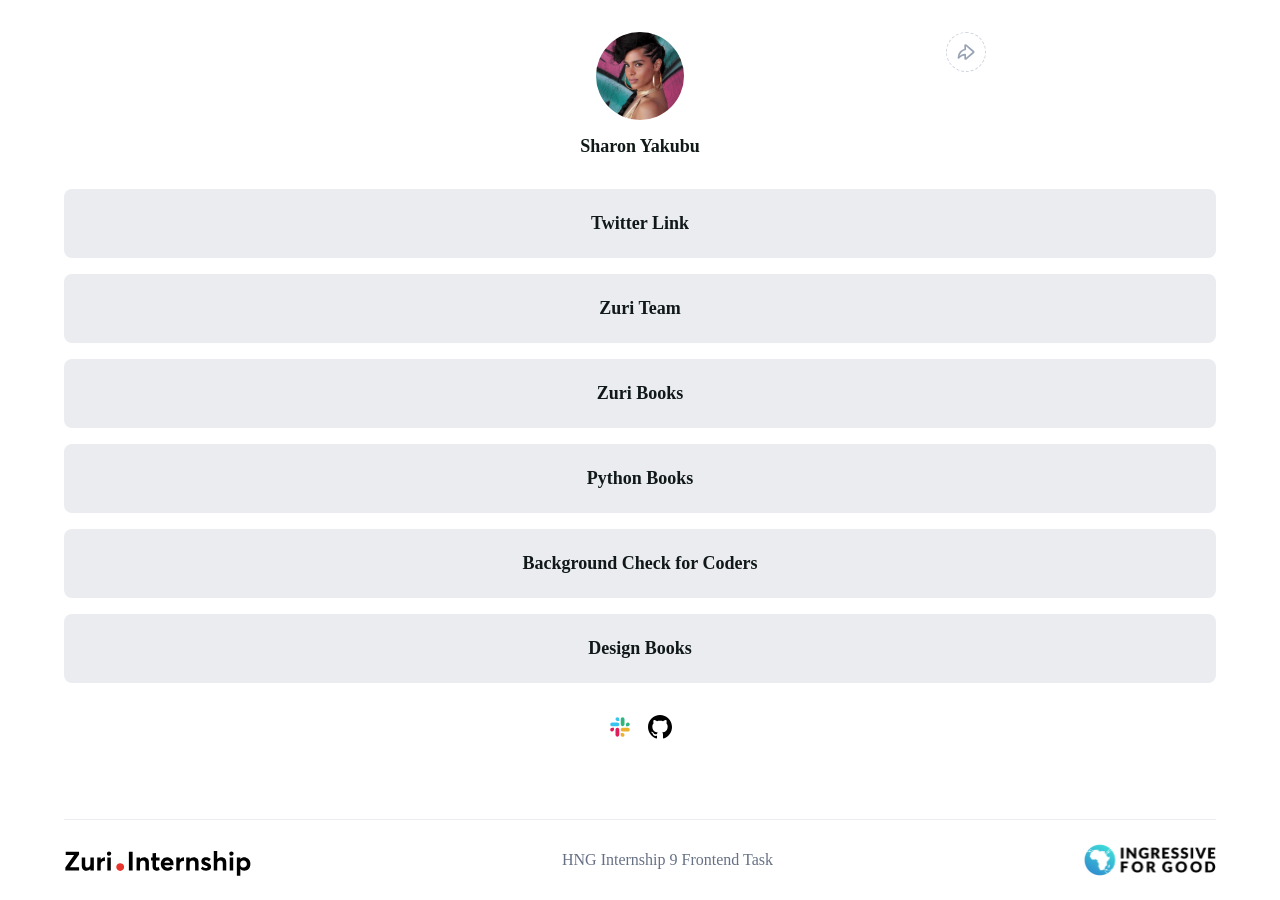
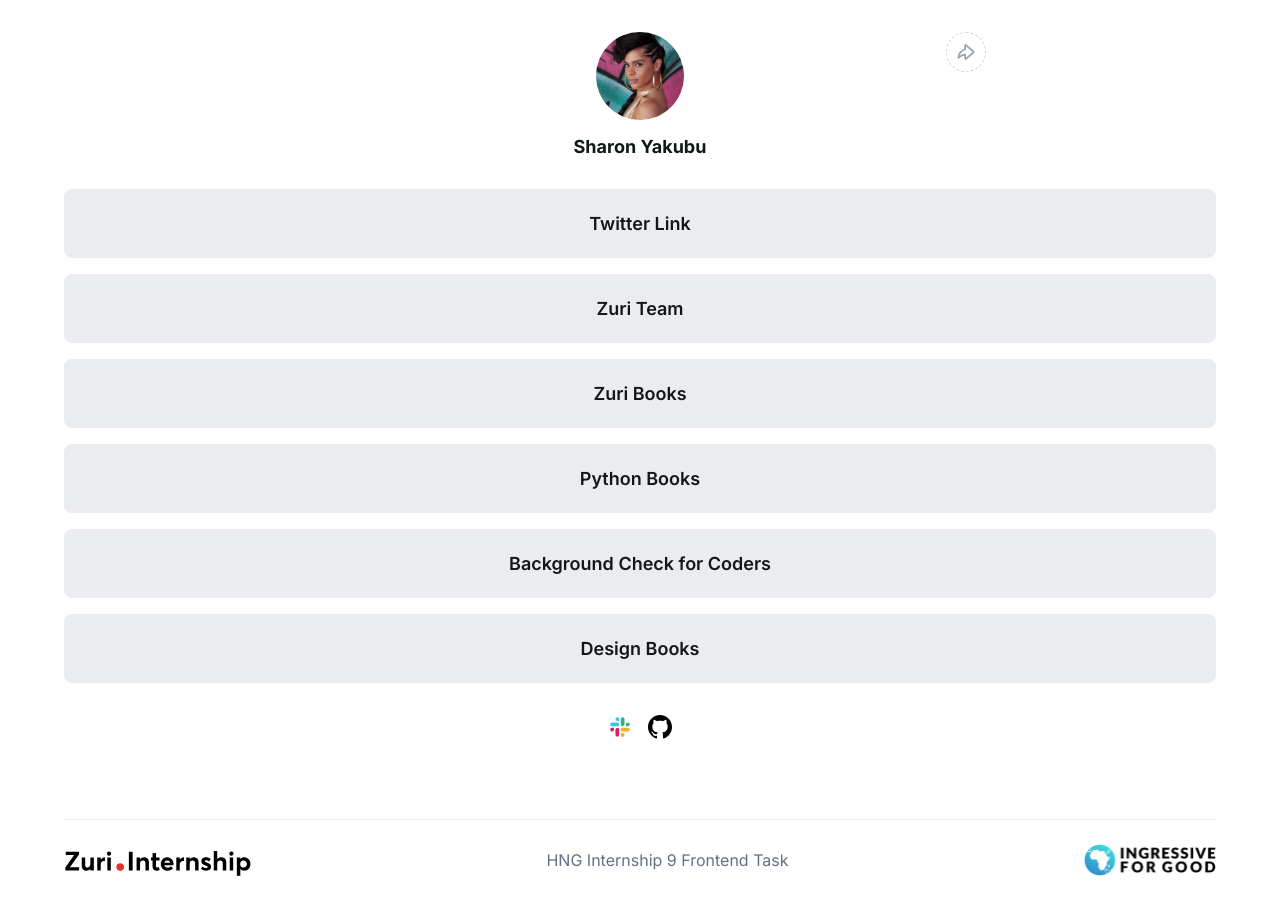
Before and after one commit to siafromspace/Linktree-Clone-Application, a React (Create React App) app: page / in a window 1280 px wide. Built offline with nearby package versions, Linux system fonts and the light colour scheme.

Commit message:
added font

```diff
--- a/src/index.css
+++ b/src/index.css
@@ -1,3 +1,5 @@
+@import url('https://fonts.googleapis.com/css2?family=Inter:wght@300;400;500;600;700&display=swap');
+
 * {
   margin: 0;
   padding: 0;
@@ -8,6 +10,7 @@
   width: 100vw;
   height: 100vh;
   background: #FFFFFF;
+  font-family: 'Inter', sans-serif;
 }
 #root {
   display: flex;
```
